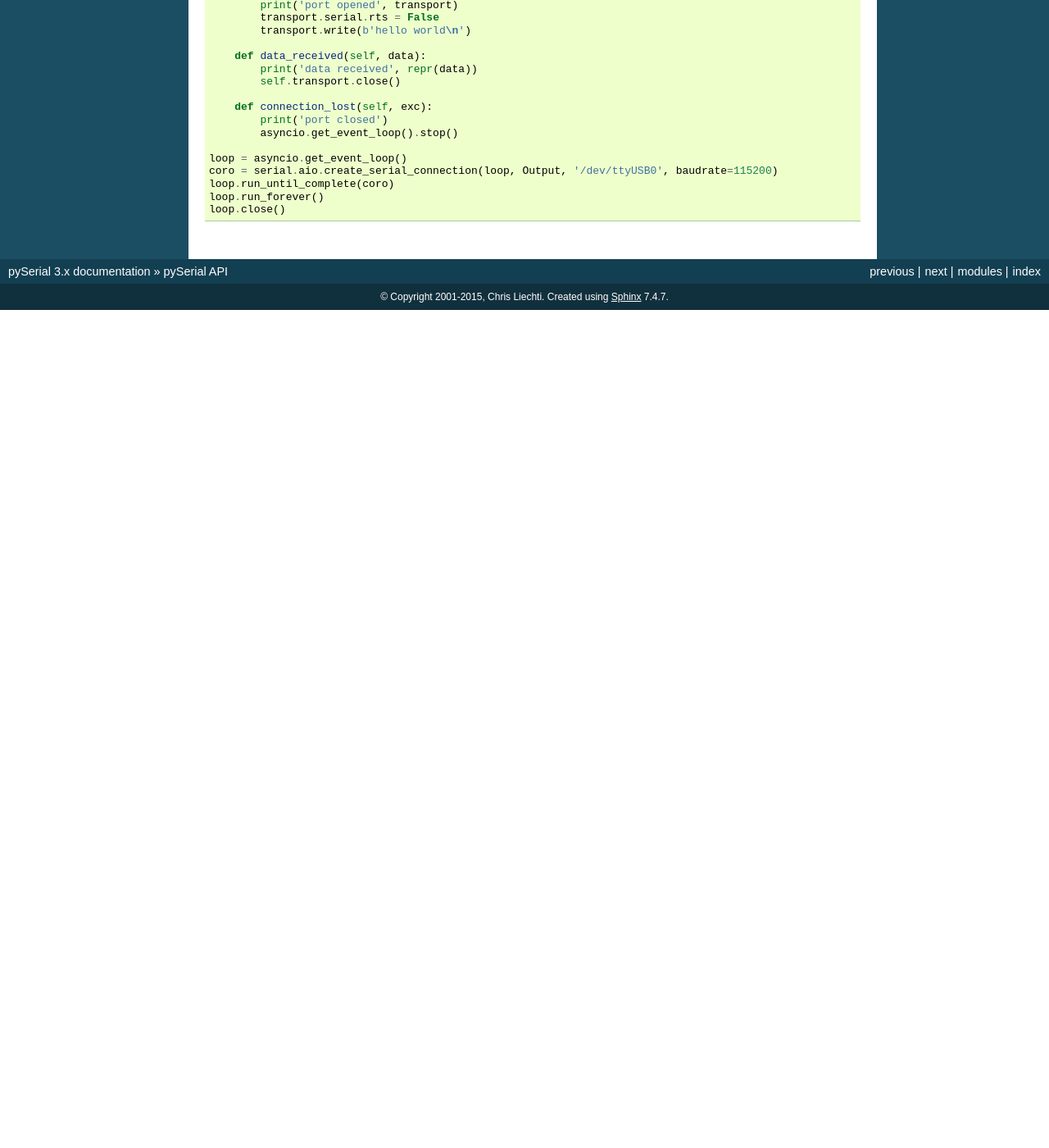
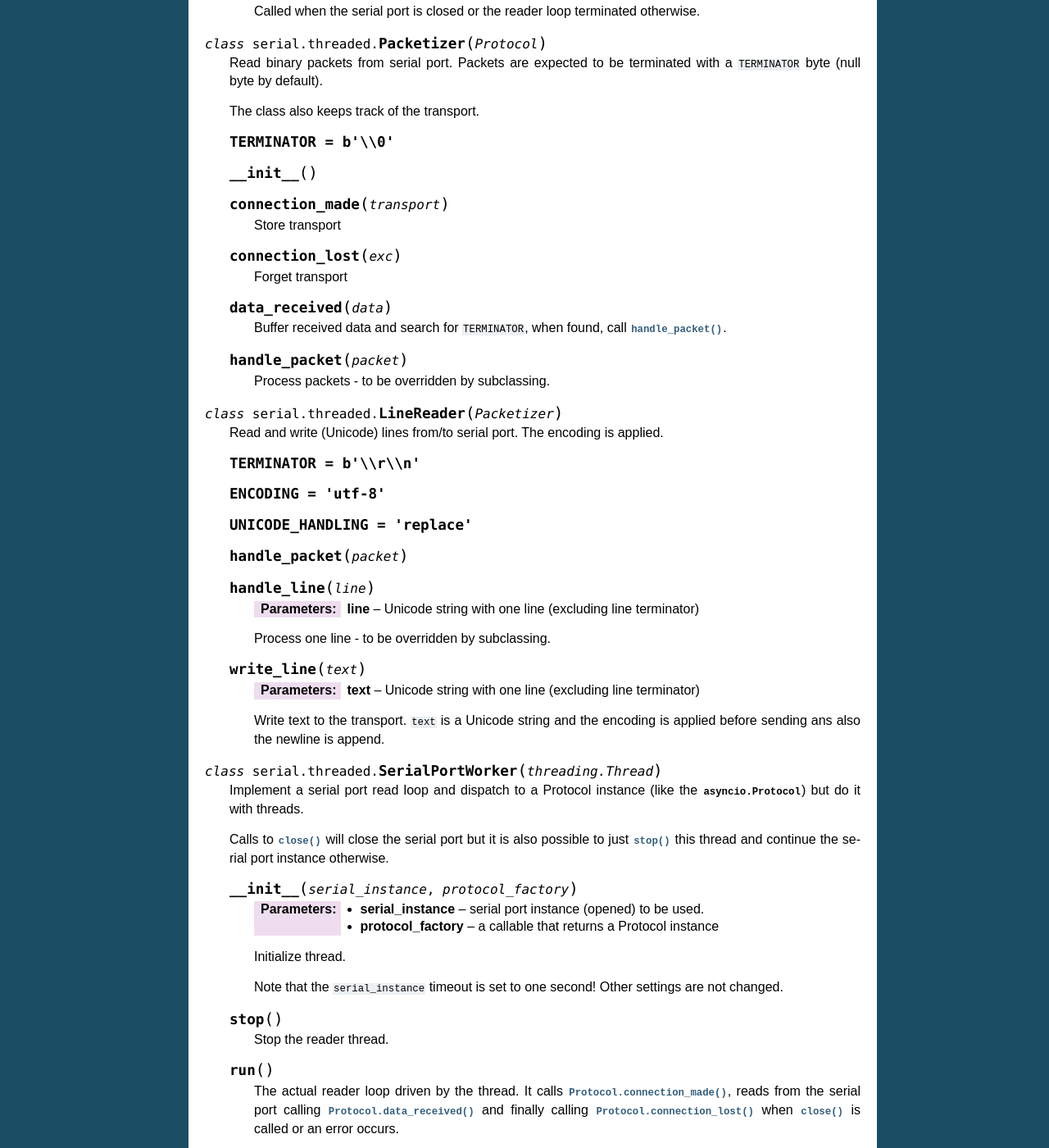
Before and after one commit to pyserial/pyserial, a Sphinx documentation site: the page built from documentation/pyserial_api.rst, in a window 1280 px wide and 1400 px high, scrolled down 15925 px. Shown: the whole window at 82% size. Built offline with Sphinx 7.4.7, drawn with Linux system fonts in a browser that asks for light colours; pages that are not in the unit, such as notebooks, are missing from menus; before the commit the page ends 16303 px from its top, so only the background shows below that; some of the changed text lies outside the part shown.

Commit message:
threaded: add docs

```diff
--- a/documentation/pyserial_api.rst
+++ b/documentation/pyserial_api.rst
@@ -956,6 +956,155 @@ Module functions and attributes
     .. versionadded:: 3.0
 
 
+Threading
+=========
+
+.. module:: serial.threaded
+.. versionadded:: 3.0
+
+.. warning:: This implementation is currently in an experimental state. Use
+    at your own risk.
+
+This module provides classes to simplify working with threads and protocols.
+
+.. class::  Protocol
+
+    Protocol as used by the :class:`SerialPortWorker`. This base class provides empty
+    implementations of all methods.
+
+
+    .. method:: connection_made(transport)
+
+        :param transport: instance used to write to serial port.
+
+        Called when reader thread is started.
+
+    .. method:: data_received(data)
+
+        :param data: received bytes
+
+        Called with snippets received from the serial port.
+
+    .. method:: connection_lost(exc)
+
+        :param exc: Exception if connection was terminated by error else ``None``
+
+        Called when the serial port is closed or the reader loop terminated
+        otherwise.
+
+.. class:: Packetizer(Protocol)
+
+    Read binary packets from serial port. Packets are expected to be terminated
+    with a ``TERMINATOR`` byte (null byte by default).
+
+    The class also keeps track of the transport.
+
+    .. attribute:: TERMINATOR = b'\\0'
+
+    .. method:: __init__()
+
+    .. method:: connection_made(transport)
+
+        Store transport
+
+    .. method:: connection_lost(exc)
+
+        Forget transport
+
+    .. method:: data_received(data)
+
+        Buffer received data and search for ``TERMINATOR``, when found,
+        call :meth:`handle_packet`.
+
+    .. method:: handle_packet(packet)
+
+        Process packets - to be overridden by subclassing.
+
+
+.. class:: LineReader(Packetizer)
+
+    Read and write (Unicode) lines from/to serial port.
+    The encoding is applied.
+
+
+    .. attribute:: TERMINATOR = b'\\r\\n'
+    .. attribute:: ENCODING = 'utf-8'
+    .. attribute:: UNICODE_HANDLING = 'replace'
+
+    .. method:: handle_packet(packet)
+
+    .. method:: handle_line(line)
+
+        :param line: Unicode string with one line (excluding line terminator)
+
+        Process one line - to be overridden by subclassing.
+
+    .. method:: write_line(text)
+
+        :param text: Unicode string with one line (excluding line terminator)
+
+        Write text to the transport. ``text`` is a Unicode string and the encoding
+        is applied before sending ans also the newline is append.
+
+
+.. class:: SerialPortWorker(threading.Thread)
+
+    Implement a serial port read loop and dispatch to a Protocol instance (like
+    the :class:`asyncio.Protocol`) but do it with threads.
+
+    Calls to :meth:`close` will close the serial port but it is also possible to just
+    :meth:`stop` this thread and continue the serial port instance otherwise.
+
+    .. method:: __init__(serial_instance, protocol_factory)
+
+        :param serial_instance: serial port instance (opened) to be used.
+        :param protocol_factory: a callable that returns a Protocol instance
+
+        Initialize thread.
+
+        Note that the ``serial_instance`` timeout is set to one second!
+        Other settings are not changed.
+
+    .. method:: stop()
+
+        Stop the reader thread.
+
+    .. method:: run()
+
+        The actual reader loop driven by the thread. It calls
+        :meth:`Protocol.connection_made`, reads from the serial port calling
+        :meth:`Protocol.data_received` and finally calling :meth:`Protocol.connection_lost`
+        when :meth:`close` is called or an error occurs.
+
+    .. method:: write(data)
+
+        Thread safe writing (uses lock).
+
+    .. method:: close()
+
+        Close the serial port and exit reader thread, calls :meth:`stop` (uses lock).
+
+    .. method:: connect()
+
+        Wait until connection is set up and return the transport and protocol
+        instances.
+
+
+    This class can be used as context manager, in this case it starts
+    the thread and connects automatically. The serial port is closed
+    when the context is left.
+
+    .. method:: __enter__()
+
+        :returns: protocol
+
+        Connect and return protocol instance.
+
+    .. method:: __exit__(exc_type, exc_val, exc_tb)
+
+        Closes serial port.
+
+
 asyncio
 =======
 
```
